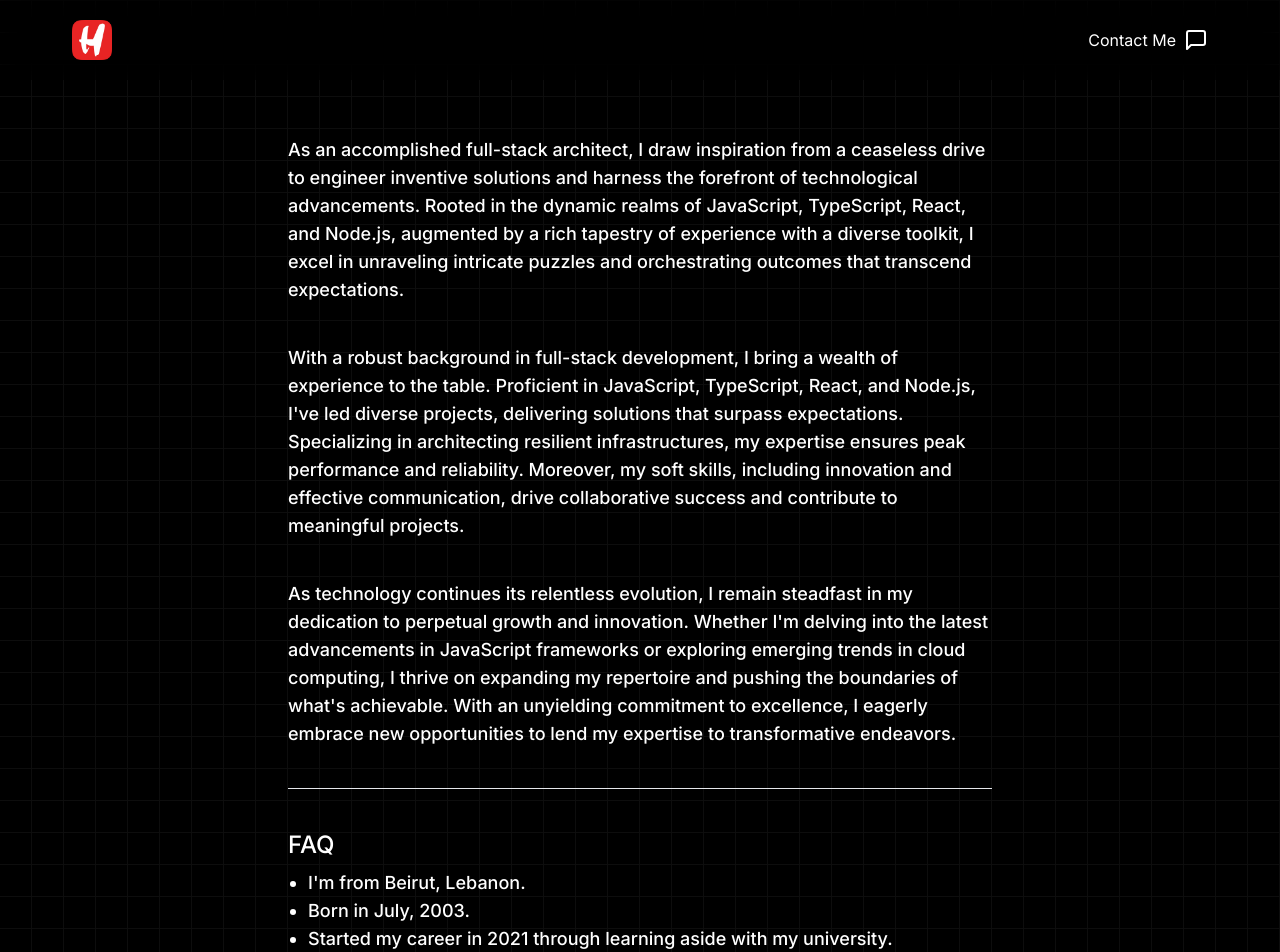
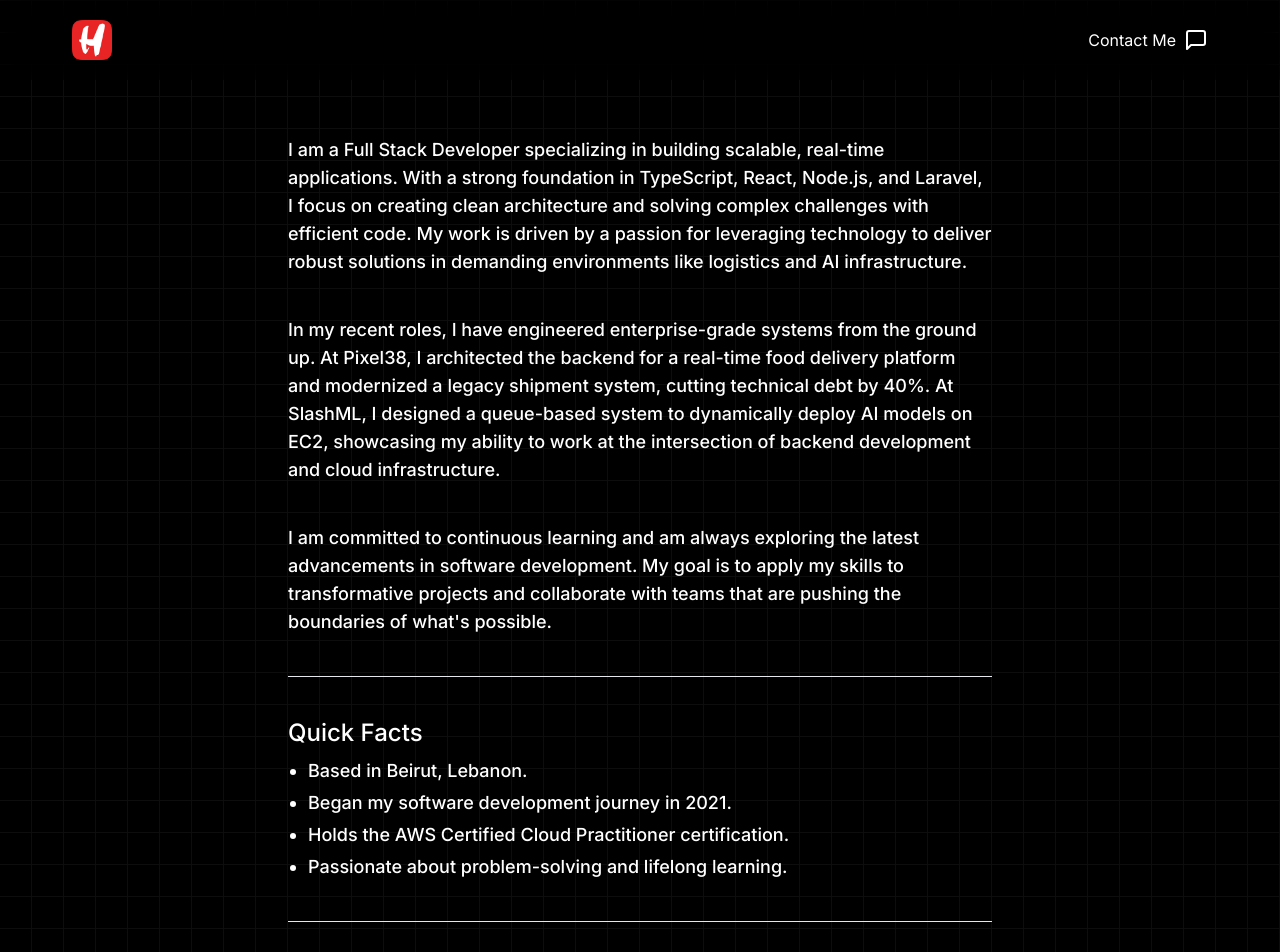
Before and after one commit to hadi21k/portfolio, a Next.js app: page /about in a window 1280 px wide. Shown: the top 952 px of the page. Built offline with nearby package versions, Linux system fonts and the light colour scheme.

Commit message:
feat: Update package dependencies, enhance About section content, and improve Navbar link structure

```diff
--- a/package.json
+++ b/package.json
@@ -35,6 +35,7 @@
     "rehype-slug": "^6.0.0",
     "resend": "^3.2.0",
     "sharp": "^0.33.3",
+    "shiki": "^1.21.0",
     "tailwind-merge": "^2.6.0",
     "tailwindcss-animate": "^1.0.7",
     "zod": "^3.22.4"
--- a/src/components/shared/About/AboutContent.tsx
+++ b/src/components/shared/About/AboutContent.tsx
@@ -6,48 +6,41 @@ const AboutContent = () => {
   return (
     <div className="max-w-3xl space-y-10 py-8 font-medium leading-normal sm:text-lg">
       <p>
-        As an accomplished full-stack architect, I draw inspiration from a
-        ceaseless drive to engineer inventive solutions and harness the
-        forefront of technological advancements. Rooted in the dynamic realms of
-        JavaScript, TypeScript, React, and Node.js, augmented by a rich tapestry
-        of experience with a diverse toolkit, I excel in unraveling intricate
-        puzzles and orchestrating outcomes that transcend expectations.
+        I am a Full Stack Developer specializing in building scalable, real-time
+        applications. With a strong foundation in TypeScript, React, Node.js,
+        and Laravel, I focus on creating clean architecture and solving complex
+        challenges with efficient code. My work is driven by a passion for
+        leveraging technology to deliver robust solutions in demanding
+        environments like logistics and AI infrastructure.
       </p>
       <p>
-        With a robust background in full-stack development, I bring a wealth of
-        experience to the table. Proficient in JavaScript, TypeScript, React,
-        and Node.js, I&apos;ve led diverse projects, delivering solutions that
-        surpass expectations. Specializing in architecting resilient
-        infrastructures, my expertise ensures peak performance and reliability.
-        Moreover, my soft skills, including innovation and effective
-        communication, drive collaborative success and contribute to meaningful
-        projects.
+        In my recent roles, I have engineered enterprise-grade systems from the
+        ground up. At Pixel38, I architected the backend for a real-time food
+        delivery platform and modernized a legacy shipment system, cutting
+        technical debt by 40%. At SlashML, I designed a queue-based system to
+        dynamically deploy AI models on EC2, showcasing my ability to work at
+        the intersection of backend development and cloud infrastructure.
       </p>
       <p>
-        As technology continues its relentless evolution, I remain steadfast in
-        my dedication to perpetual growth and innovation. Whether I&apos;m
-        delving into the latest advancements in JavaScript frameworks or
-        exploring emerging trends in cloud computing, I thrive on expanding my
-        repertoire and pushing the boundaries of what&apos;s achievable. With an
-        unyielding commitment to excellence, I eagerly embrace new opportunities
-        to lend my expertise to transformative endeavors.
+        I am committed to continuous learning and am always exploring the latest
+        advancements in software development. My goal is to apply my skills to
+        transformative projects and collaborate with teams that are pushing the
+        boundaries of what's possible.
       </p>
       <Separator className="bg-gray-200" />
       <div>
-        <h1 className="mb-2 text-2xl">FAQ</h1>
-        <ol className="list-disc px-5">
-          <li>I&apos;m from Beirut, Lebanon.</li>
-          <li>Born in July, 2003.</li>
-          <li>
-            Started my career in 2021 through learning aside with my university.
-          </li>
-          <li>I love to learn new things and I&apos;m always curious.</li>
-        </ol>
+        <h1 className="mb-2 text-2xl">Quick Facts</h1>
+        <ul className="list-disc space-y-1 px-5">
+          <li>Based in Beirut, Lebanon.</li>
+          <li>Began my software development journey in 2021.</li>
+          <li>Holds the AWS Certified Cloud Practitioner certification.</li>
+          <li>Passionate about problem-solving and lifelong learning.</li>
+        </ul>
       </div>
       <Separator className="bg-gray-200" />
       <div>
-        <h1 className="mb-2 text-2xl">Social Media</h1>
-        <ul className="list-disc px-5">
+        <h1 className="mb-2 text-2xl">Connect with Me</h1>
+        <ul className="list-disc space-y-1 px-5">
           <li>
             <Link
               className="text-blue-500 underline-offset-2 hover:underline"
--- a/src/components/shared/Navbar.tsx
+++ b/src/components/shared/Navbar.tsx
@@ -9,7 +9,7 @@ const Navbar = () => {
         <Link href="/">
           <Image src="/logo.webp" alt="Logo" width={40} height={40} />
         </Link>
-        <Link href="#contact" className="flex items-center space-x-2">
+        <Link href="/#contact" className="flex items-center space-x-2">
           <span>Contact Me</span>
           <MessageSquare />
         </Link>
--- a/src/constants/skills_set.tsx
+++ b/src/constants/skills_set.tsx
@@ -10,6 +10,7 @@ import PostgreSQL from "@/assets/languages/postgresql.png";
 import Docker from "@/assets/languages/docker.png";
 import TailwindCSS from "@/assets/languages/tailwindcss.png";
 import Git from "@/assets/languages/git.png";
+import Laravel from "@/assets/languages/laravel.png";
 
 export const technologies = [
   {
@@ -21,6 +22,11 @@ export const technologies = [
     name: "TypeScript",
     imageUrl: TypeScript,
     alt: "TypeScript",
+  },
+  {
+    name: "Laravel",
+    imageUrl: Laravel,
+    alt: "Laravel",
   },
   {
     name: "Node JS",
```
Also changed, not shown: src/assets/languages/laravel.png (added), 1 other file (tests, documents, lock files or other folders).
